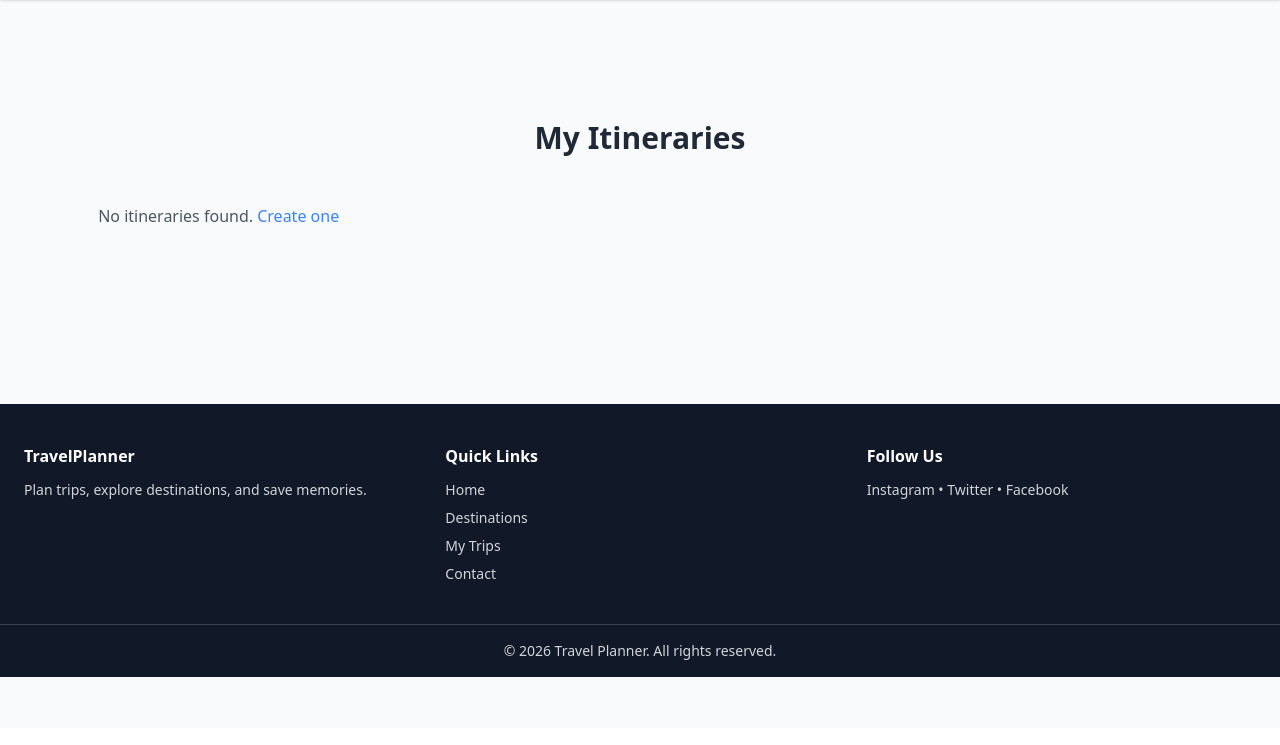
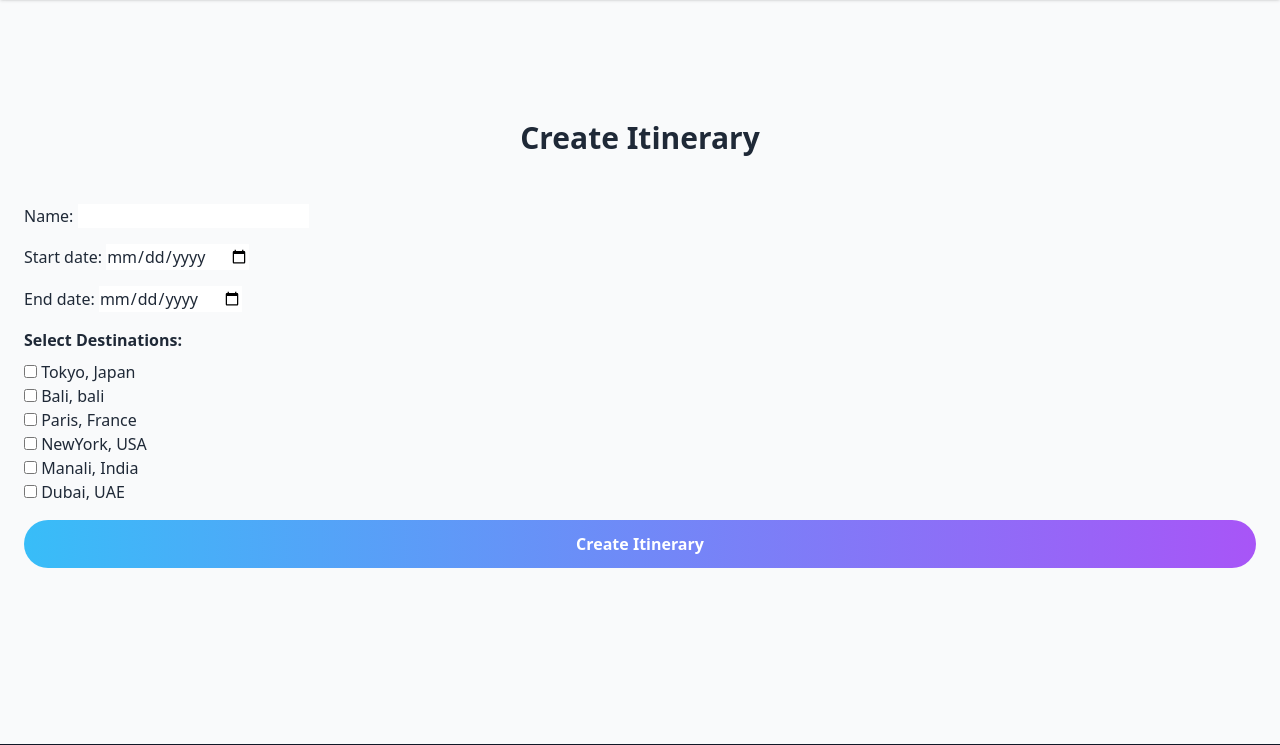
Before and after one commit to Lokesh19-PP/Travel-Planner-Webapp, a Django app: page /itinerary/add/ in a window 1280 px wide. Shown: the part 72-817 px from the top of the page. Before the commit the page ends 749 px from the top, so only its background shows below. Run offline with Django 4.2, Linux system fonts and the light colour scheme; a user stored in the database is signed in; data comes from the database, SQL or seed files in the repository; both versions use the stored data as it was after the commit; some libraries are stand-ins or nearby versions.

Commit message:
ui: improve destination card layout and style buttons for better UX & modify files od itinerary

```diff
--- a/core/templates/core/destination_list.html
+++ b/core/templates/core/destination_list.html
@@ -49,6 +49,7 @@
           <p class="text-gray-600 mb-2">{{ destination.country }} | {{ destination.price_range }} | ⭐ {{ destination.rating }}</p>
           <p class="text-sm text-gray-500 mb-4">{{ destination.description|truncatewords:15 }}</p>
           <a href="{% url 'destination_detail' destination.slug %}" class="btn w-full">View Details</a>
+          <a href="{% url 'itinerary_create' %}?destination={{ destination.id }}" class="btn mt-2 w-full">Add to Itinerary</a>
         </div>
       </div>
       {% endfor %}
--- a/core/templates/core/itinerary_create.html
+++ b/core/templates/core/itinerary_create.html
@@ -1,24 +1,35 @@
 {% extends "core/base.html" %}
 {% block content %}
 <section class="bg-gray-50 py-24">
-    <div class="max-w-7xl mx-auto px-6">
-        <h2 class="text-3xl font-bold text-center mb-12">My Itineraries</h2>
-        <div class="grid grid-cols-1 sm:grid-cols-2 md:grid-cols-3 gap-8">
-            {% for itinerary in itineraries %}
-            <div class="card hover:shadow-xl transition transform hover:-translate-y-1 p-4 bg-white rounded-lg">
-                <h3 class="text-xl font-bold mb-2">{{ itinerary.name }}</h3>
-                <p class="text-gray-600 mb-2">From: {{ itinerary.start_date }} | To: {{ itinerary.end_date }}</p>
-                <p class="text-gray-500 mb-4">{{ itinerary.destinations.all|join:", " }}</p>
-                <a href="{% url 'itinerary_detail' itinerary.pk %}" class="btn w-full mb-2">View Details</a>
-                <form action="{% url 'itinerary_delete' itinerary.pk %}" method="POST">
-                    {% csrf_token %}
-                    <button type="submit" class="btn btn-red w-full">Delete</button>
-                </form>
-            </div>
-            {% empty %}
-            <p class="text-center text-gray-600">No itineraries found. <a href="{% url 'itinerary_create' %}" class="text-blue-500">Create one</a></p>
-            {% endfor %}
+  <div class="max-w-7xl mx-auto px-6">
+    <h2 class="text-3xl font-bold text-center mb-12">Create Itinerary</h2>
+
+    <form method="POST" action="">
+        {% csrf_token %}
+
+        <div class="mb-4">
+            {{ form.name.label_tag }}
+            {{ form.name }}
         </div>
-    </div>
+
+        <div class="mb-4">
+            {{ form.start_date.label_tag }}
+            {{ form.start_date }}
+        </div>
+
+        <div class="mb-4">
+            {{ form.end_date.label_tag }}
+            {{ form.end_date }}
+        </div>
+
+        <div class="mb-4">
+            <p class="font-bold mb-2">Select Destinations:</p>
+            {{ form.destinations }}
+        </div>
+
+        <button type="submit" class="btn w-full">Create Itinerary</button>
+    </form>
+  </div>
 </section>
+
 {% endblock %}
--- a/core/templates/core/itinerary_list.html
+++ b/core/templates/core/itinerary_list.html
@@ -10,6 +10,12 @@
         <a href="{% url 'itinerary_detail' itinerary.pk %}" class="btn mt-2 w-full">View</a>
     </div>
     {% endfor %}
+    <!-- itinerary_list.html -->
+    {% if not itineraries %}
+        <p class="text-center text-gray-600">No itineraries created yet.</p>
+        <a href="{% url 'itinerary_create' %}" class="btn mt-4 w-full">Create Itinerary</a>
+    {% endif %}
+
 </div>
 <a href="{% url 'itinerary_create' %}" class="btn mt-6">Create New Itinerary</a>
 {% endblock %}
--- a/core/views.py
+++ b/core/views.py
@@ -129,10 +129,12 @@
 @login_required
 def itinerary_create(request):
     initial_data = {}
-    destination_id = request.GET.get('destination')  # get from URL
-
+    destination_id = request.GET.get('destination')
     if destination_id:
-        initial_data['destinations'] = [destination_id]
+        try:
+            initial_data['destinations'] = Destination.objects.filter(id=destination_id)
+        except Destination.DoesNotExist:
+            pass
 
     if request.method == 'POST':
         form = ItineraryForm(request.POST)
@@ -148,6 +150,7 @@
     return render(request, 'core/itinerary_create.html', {'form': form})
 
 
+
 @login_required
 def itinerary_delete(request, pk):
     itinerary = get_object_or_404(Itinerary, pk=pk, user=request.user)
```
Also changed, not shown: core/templates/core/home.html (+15 -7 lines), db.sqlite3.
